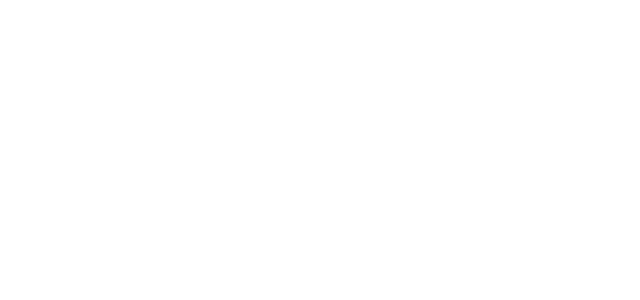
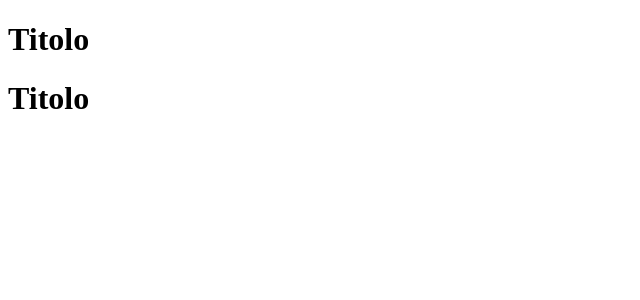
Before and after one commit to VincenzoLivigni/react-form, a React (Vite) app: page / in a window 1280 px wide. Shown: the top 300 px of the page, without its empty margins (0-640 px from the left). Built offline with nearby package versions, Linux system fonts and the light colour scheme.

Commit message:
import components (header, main) to app.jsx

```diff
--- a/src/App.jsx
+++ b/src/App.jsx
@@ -1,10 +1,13 @@
+import Header from "./assets/components/Header"
+import Main from "./assets/components/Main"
 
 function App() {
 
 
   return (
     <>
-
+      <Header />
+      <Main />
     </>
   )
 }
--- /dev/null
+++ b/src/assets/components/Header.jsx
@@ -0,0 +1,7 @@
+export default function Header() {
+    return (
+        <header>
+            <h1>Titolo</h1>
+        </header>
+    )
+}
--- /dev/null
+++ b/src/assets/components/Main.jsx
@@ -0,0 +1,7 @@
+export default function Main() {
+    return (
+        <main>
+            <h1>Titolo</h1>
+        </main>
+    )
+}
```
